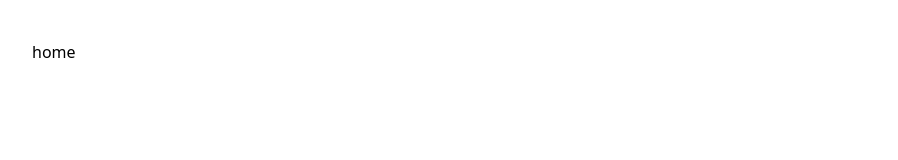
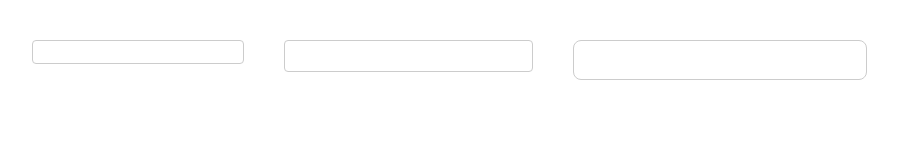
Before and after one commit to ramadan22/nextjs-boilerplate, a Next.js app: page / in a window 1280 px wide. Shown: the top 160 px of the page, without its empty margins (8-906 px from the left). Built offline with nearby package versions, Linux system fonts and the light colour scheme.

Commit message:
add feature input

```diff
--- /dev/null
+++ b/src/components/input/Input.module.scss
@@ -0,0 +1,17 @@
+.basic {
+  @apply text-[#555] bg-white border border-solid border-[#ccc];
+
+  &.size {
+    &__small {
+      @apply text-sm h-6 py-0.5 px-1 rounded;
+    }
+
+    &__medium {
+      @apply h-8 py-1 px-2 rounded;
+    }
+
+    &__large {
+      @apply text-lg h-10 py-2 px-4 rounded-lg;
+    }
+  }
+}
--- /dev/null
+++ b/src/components/input/Input.tsx
@@ -0,0 +1,15 @@
+import { FC, InputHTMLAttributes } from 'react';
+import styles from './Input.module.scss';
+
+interface Props extends Omit<InputHTMLAttributes<HTMLInputElement>, 'size'> {
+  size?: 'small' | 'medium' | 'large';
+}
+
+const Input: FC<Props> = ({ size = 'medium', ...rest }) => (
+  <input
+    {...rest}
+    className={`${styles.basic} ${styles[`size__${size}`]}`}
+  />
+);
+
+export default Input;
--- /dev/null
+++ b/src/components/input/index.tsx
@@ -0,0 +1 @@
+export { };
--- a/src/pages/index.tsx
+++ b/src/pages/index.tsx
@@ -1,6 +1,10 @@
+import Input from '@/components/input/Input';
+
 const Home = () => (
   <div className="m-10 flex flex-row gap-x-10 gap-y-20">
-    home
+    <Input size="small" />
+    <Input size="medium" />
+    <Input size="large" />
   </div>
 );
 
```
